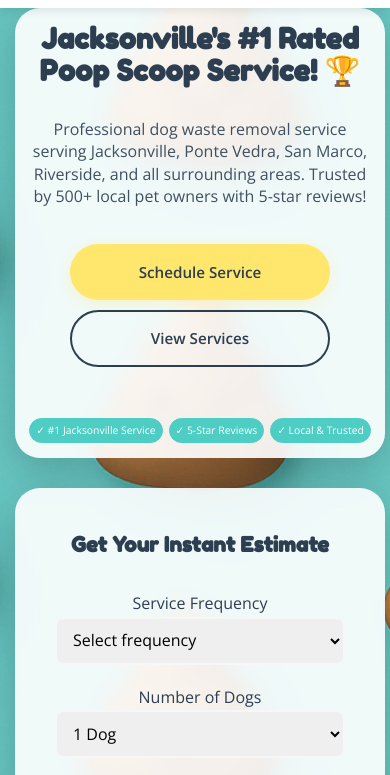
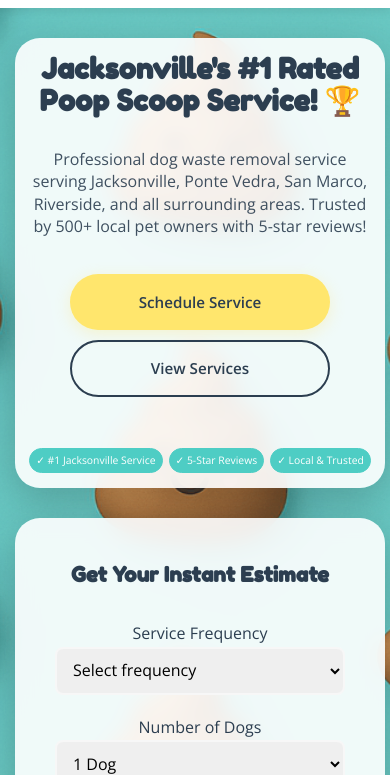
Before and after one commit to chri6tina/poop_scoop_jax, a website: page index.html in a window 390 px wide. Shown: the part 62-837 px from the top of the page. Drawn offline with nearby package versions, Linux system fonts and the light colour scheme.

Commit message:
Fix hero section positioning and visibility issues
- Added margin-top: 70px to .hero to account for fixed navbar
- Reduced hero-container padding-top from 120px to 40px
- Fixed mobile responsive padding for better spacing
- Hero section now properly positioned below navbar
- Ensures full visibility on all screen sizes
- Resolves issue where hero was touching navbar

```diff
--- a/styles.css
+++ b/styles.css
@@ -114,10 +114,11 @@ body {
     background-repeat: no-repeat;
     color: var(--text-dark);
     padding: 0;
-    min-height: 120vh;
+    min-height: 100vh;
     display: flex;
     align-items: center;
     justify-content: center;
+    margin-top: 70px; /* Account for fixed navbar */
     position: relative;
 }
 
@@ -135,7 +136,7 @@ body {
     max-width: 1400px;
     margin: 0 auto;
     padding: var(--container-padding);
-    padding-top: 120px;
+    padding-top: 40px;
     display: flex;
     justify-content: center;
     align-items: flex-start;
@@ -1515,7 +1516,7 @@ body {
 
     .hero-container {
         min-height: auto;
-        padding: 80px 15px 30px 15px;
+        padding: 40px 15px 30px 15px;
     }
 
     .hero-grid {
@@ -1837,7 +1838,7 @@ body {
 @media (max-width: 480px) {
     /* Extra small mobile devices */
     .hero-container {
-        padding: 70px 10px 20px 10px;
+        padding: 30px 10px 20px 10px;
     }
 
     .hero-card {
```
